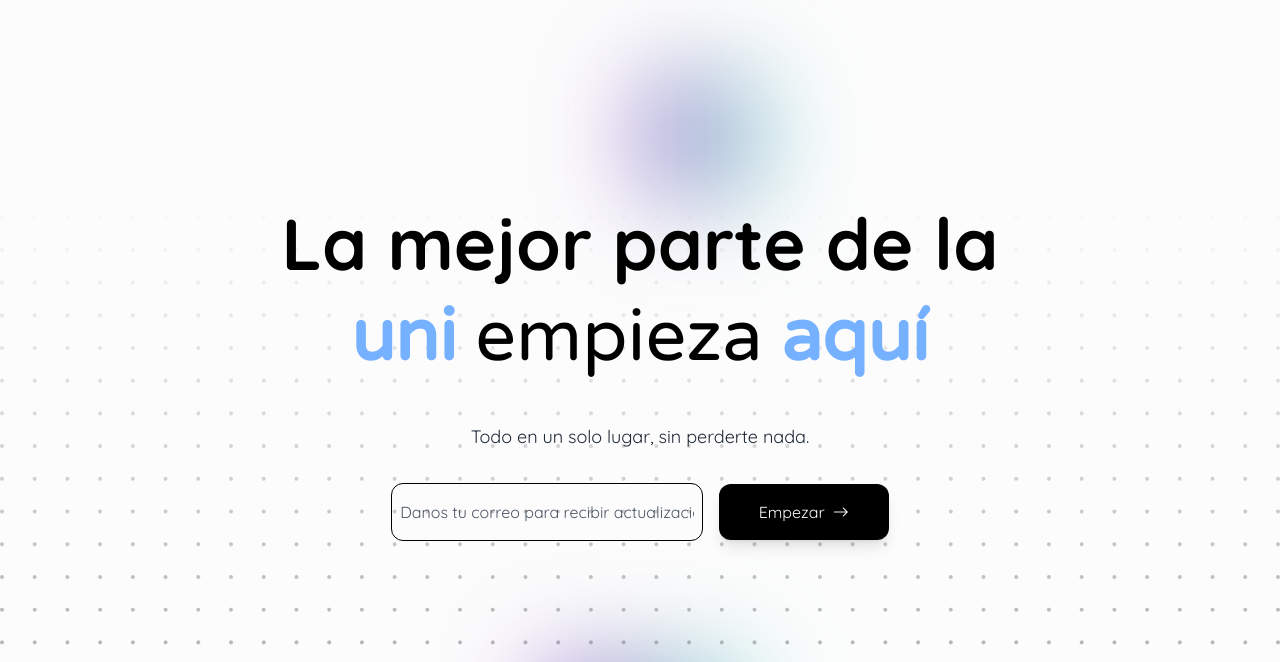
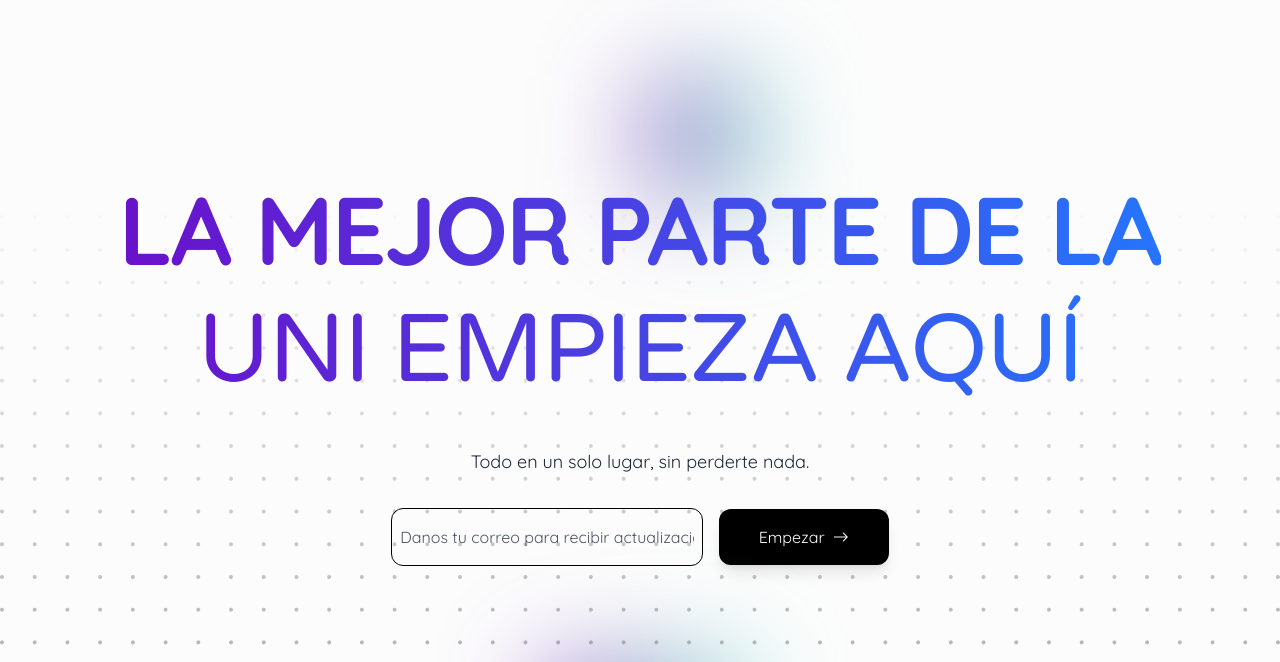
Before and after one commit to nows-edu/landing-concursos, a website: page index.html in a window 1280 px wide. Shown: the part 83-745 px from the top of the page. Drawn offline with nearby package versions, Linux system fonts and the light colour scheme; files that its build step writes are made by us from their sources; a web font is replaced by a local one.

Commit message:
New heros title

```diff
--- a/css/custom.css
+++ b/css/custom.css
@@ -1,6 +1,34 @@
-.hero-title .highlight {
-    color: #76B1FF !important;
-    font-weight: 700 !important;  /* Added extra boldness */
+/* Hero Title Styling */
+.hero-title {
+    font-size: 6rem; /* Adjust for desktop */
+    font-weight: 700; /* Bold for emphasis */
+    line-height: 1.2; /* Improve readability */
+    letter-spacing: -0.02em; /* Slightly tighten spacing */
+    text-transform: uppercase; /* Make it stand out */
+    background: linear-gradient(90deg, #6a11cb, #2575fc); /* Gradient text */
+    -webkit-background-clip: text;
+    -webkit-text-fill-color: transparent; /* Gradient effect */
+    animation: fadeIn 1.5s ease-in-out; /* Smooth fade-in effect */
+}
+
+/* Responsive adjustments for smaller screens */
+@media (max-width: 768px) {
+    .hero-title {
+        font-size: 3rem; /* Adjust for mobile */
+        line-height: 1.4;
+    }
+}
+
+/* Keyframe animation for fade-in */
+@keyframes fadeIn {
+    from {
+        opacity: 0;
+        transform: translateY(20px);
+    }
+    to {
+        opacity: 1;
+        transform: translateY(0);
+    }
 }
 
 /* Default order for desktop */
```
